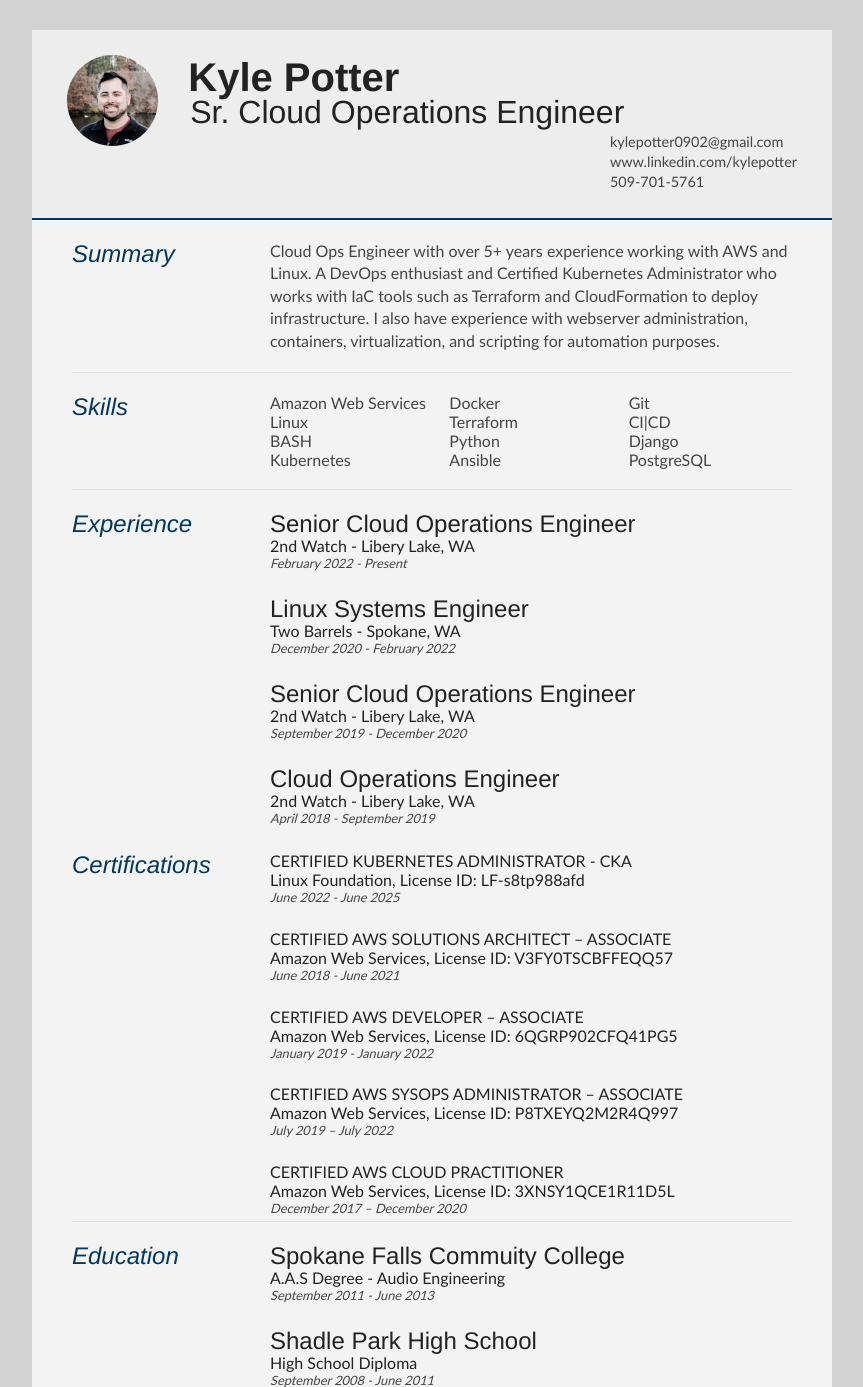
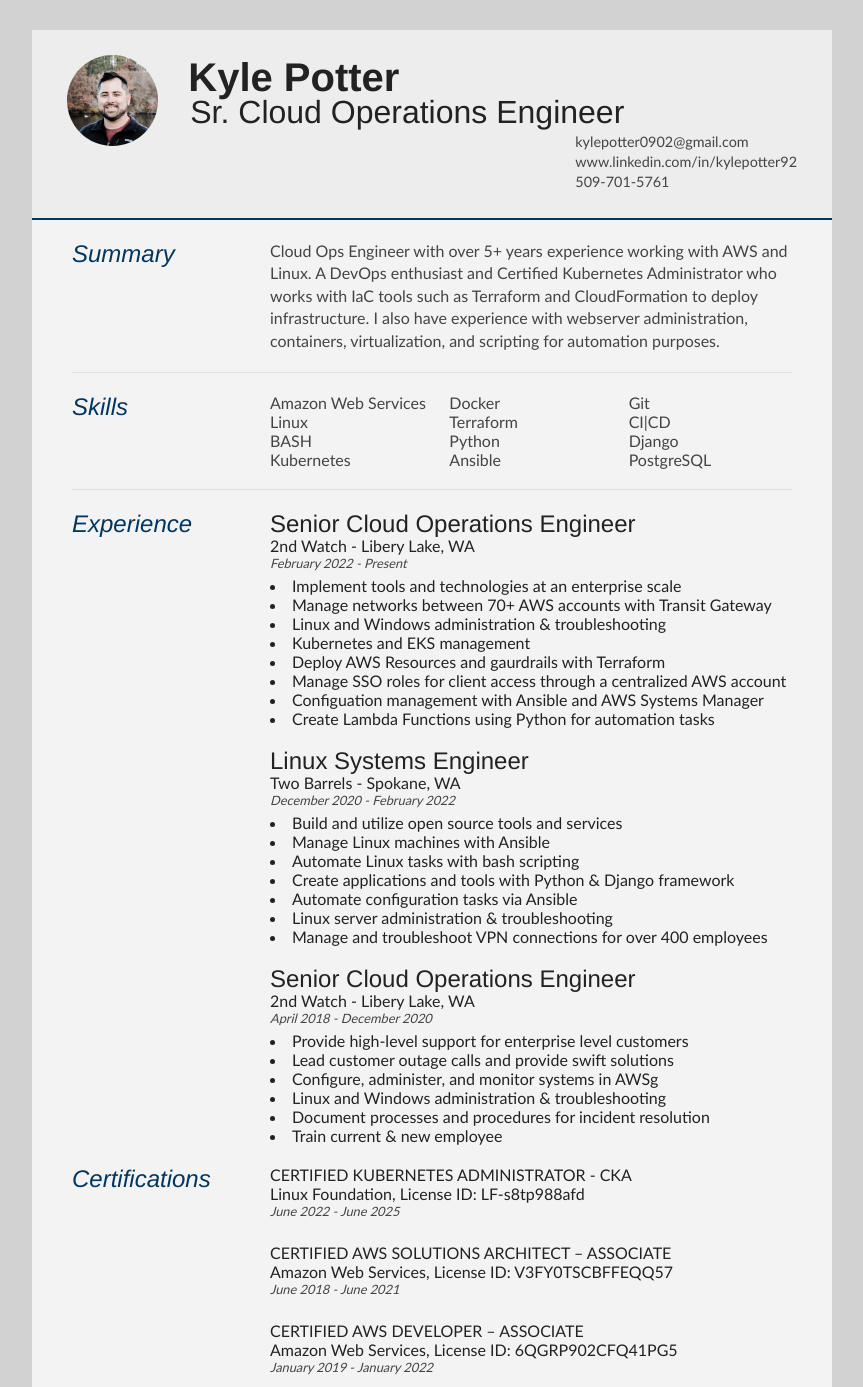
Before and after one commit to Pylekotter/django-personal-portfolio, a Django app: page /resume/ in a window 1280 px wide. Shown: the top 1387 px of the page, without its empty margins (208-1071 px from the left). Run offline with Django 3.2, Linux system fonts and the light colour scheme; some web fonts are replaced.

Commit message:
Resume Updates

```diff
--- a/portfolio/templates/portfolio/resume.html
+++ b/portfolio/templates/portfolio/resume.html
@@ -30,7 +30,7 @@
 		<div id="contactDetails" class="quickFade delayFour">
 			<ul>
 				<li> <a href="mailto:kylepotter0902@gmail.com" target="_blank">kylepotter0902@gmail.com</a></li>
-				<li> <a href="https://www.linkedin.com/in/kylepotter92/">www.linkedin.com/kylepotter</a></li>
+				<li> <a href="https://www.linkedin.com/in/kylepotter92/">www.linkedin.com/in/kylepotter92</a></li>
 				<li> 509-701-5761</li>
 			</ul>
 		</div>
@@ -87,18 +87,35 @@
 					<b><h2>Senior Cloud Operations Engineer</h2><b>
 					<h3>2nd Watch - Libery Lake, WA </h3>
 					<p class="subDetails">February 2022 - Present</p>
+					<li>Implement tools and technologies at an enterprise scale</li>
+					<li>Manage networks between 70+ AWS accounts with Transit Gateway</li>
+					<li>Linux and Windows administration & troubleshooting</li>
+					<li>Kubernetes and EKS management</li>
+					<li>Deploy AWS Resources and gaurdrails with Terraform</li>
+					<li>Manage SSO roles for client access through a centralized AWS account</li>
+					<li>Configuation management with Ansible and AWS Systems Manager</li>
+					<li>Create Lambda Functions using Python for automation tasks</li>
 					<br>
 					<h2>Linux Systems Engineer</h2>
 					<h3>Two Barrels - Spokane, WA</h3>
 					<p class="subDetails"> December 2020 - February 2022</p>
+					<li>Build and utilize open source tools and services</li>
+					<li>Manage Linux machines with Ansible</li>
+					<li>Automate Linux tasks with bash scripting</li>
+					<li>Create applications and tools with Python & Django framework</li>
+					<li>Automate configuration tasks via Ansible</li>
+					<li>Linux server administration & troubleshooting</li>
+					<li>Manage and troubleshoot VPN connections for over 400 employees</li>
 					<br>
 					<b><h2>Senior Cloud Operations Engineer</h2><b>
 					<h3>2nd Watch - Libery Lake, WA</h3>
-					<p class="subDetails">September 2019 - December 2020</p>
-					<br>
-					<h2>Cloud Operations Engineer</h2>
-					<h3>2nd Watch - Libery Lake, WA</h3>
-					<p class="subDetails">April 2018 - September 2019</p>
+					<p class="subDetails"<p>April 2018 - December 2020</p>
+					<li>Provide high-level support for enterprise level customers</li>
+					<li>Lead customer outage calls and provide swift solutions</li>
+					<li>Configure, administer, and monitor systems in AWSg</li>
+					<li>Linux and Windows administration & troubleshooting</li>
+					<li>Document processes and procedures for incident resolution</li>
+					<li>Train current & new employee</li>
 				</article>
 			</div>
 			<div class="clear"></div>
```
Also changed, not shown: 2 other files.
